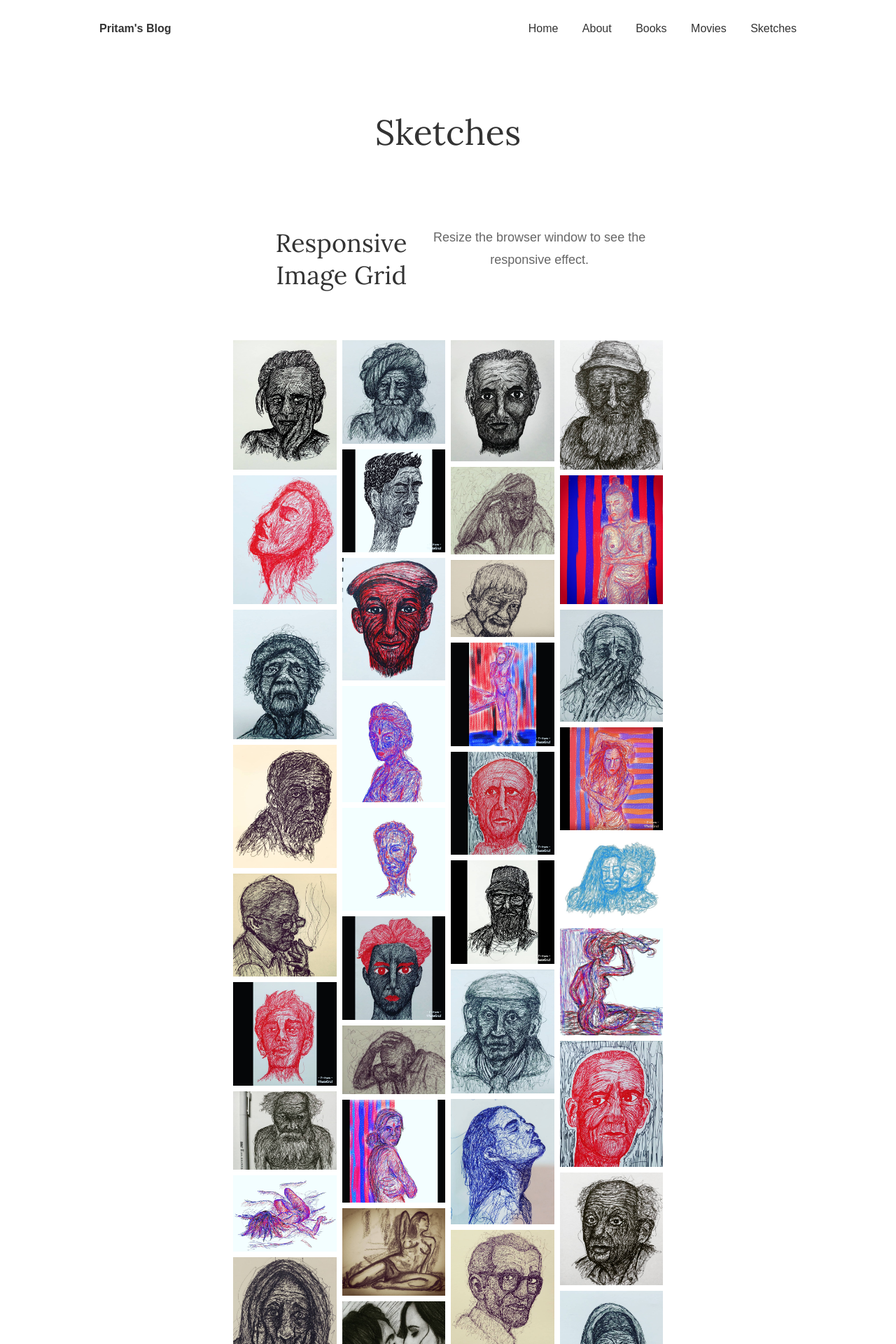
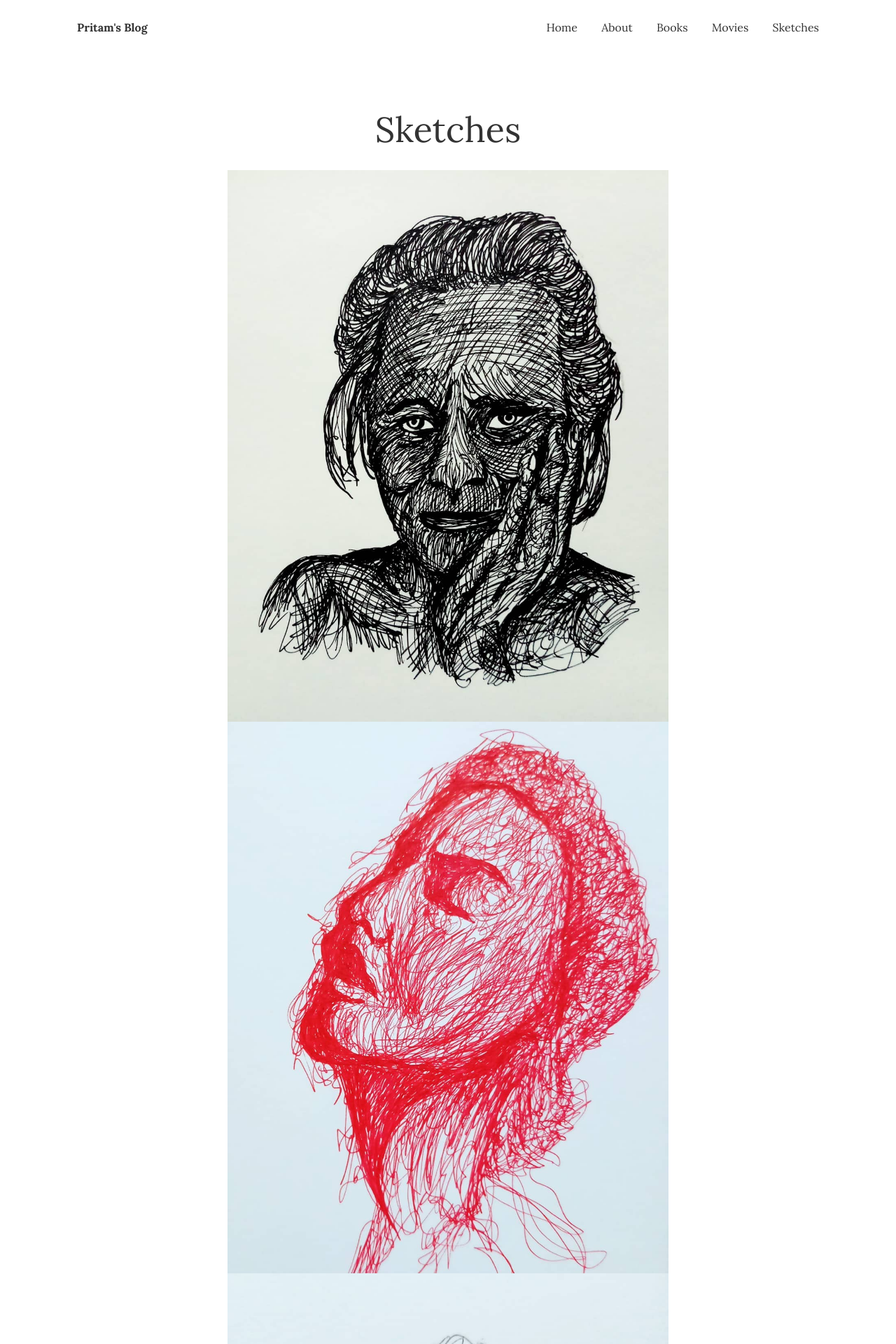
Before and after one commit to argumentativeyouth/pblog, a Jekyll site: the page built from _pages/sketches.md, in a window 1280 px wide. Shown: the top 1920 px of the page at 70% size. Built offline with Jekyll 4.4.1, drawn with Linux system fonts in a browser that asks for light colours; some of the changed lines change nothing that is shown.

Commit message:
Update sketches.md

```diff
--- a/_pages/sketches.md
+++ b/_pages/sketches.md
@@ -4,69 +4,6 @@ title: Sketches
 permalink: /sketches/
 image:
 ---
-<html>
-<style>
-* {
-  box-sizing: border-box;
-}
-
-body {
-  margin: 0;
-  font-family: Arial;
-}
-
-.header {
-  text-align: center;
-  padding: 32px;
-}
-
-.row {
-  display: -ms-flexbox; /* IE10 */
-  display: flex;
-  -ms-flex-wrap: wrap; /* IE10 */
-  flex-wrap: wrap;
-  padding: 0 4px;
-}
-
-/* Create four equal columns that sits next to each other */
-.column {
-  -ms-flex: 25%; /* IE10 */
-  flex: 25%;
-  max-width: 25%;
-  padding: 0 4px;
-}
-
-.column img {
-  margin-top: 8px;
-  vertical-align: middle;
-  width: 100%;
-}
-
-/* Responsive layout - makes a two column-layout instead of four columns */
-@media screen and (max-width: 800px) {
-  .column {
-    -ms-flex: 50%;
-    flex: 50%;
-    max-width: 50%;
-  }
-}
-
-/* Responsive layout - makes the two columns stack on top of each other instead of next to each other */
-@media screen and (max-width: 600px) {
-  .column {
-    -ms-flex: 100%;
-    flex: 100%;
-    max-width: 100%;
-  }
-}
-</style>
-<body>
-
-<!-- Header -->
-<div class="header">
-  <h1>Responsive Image Grid</h1>
-  <p>Resize the browser window to see the responsive effect.</p>
-</div>
 
 <!-- Photo Grid -->
 <div class="row">
```
